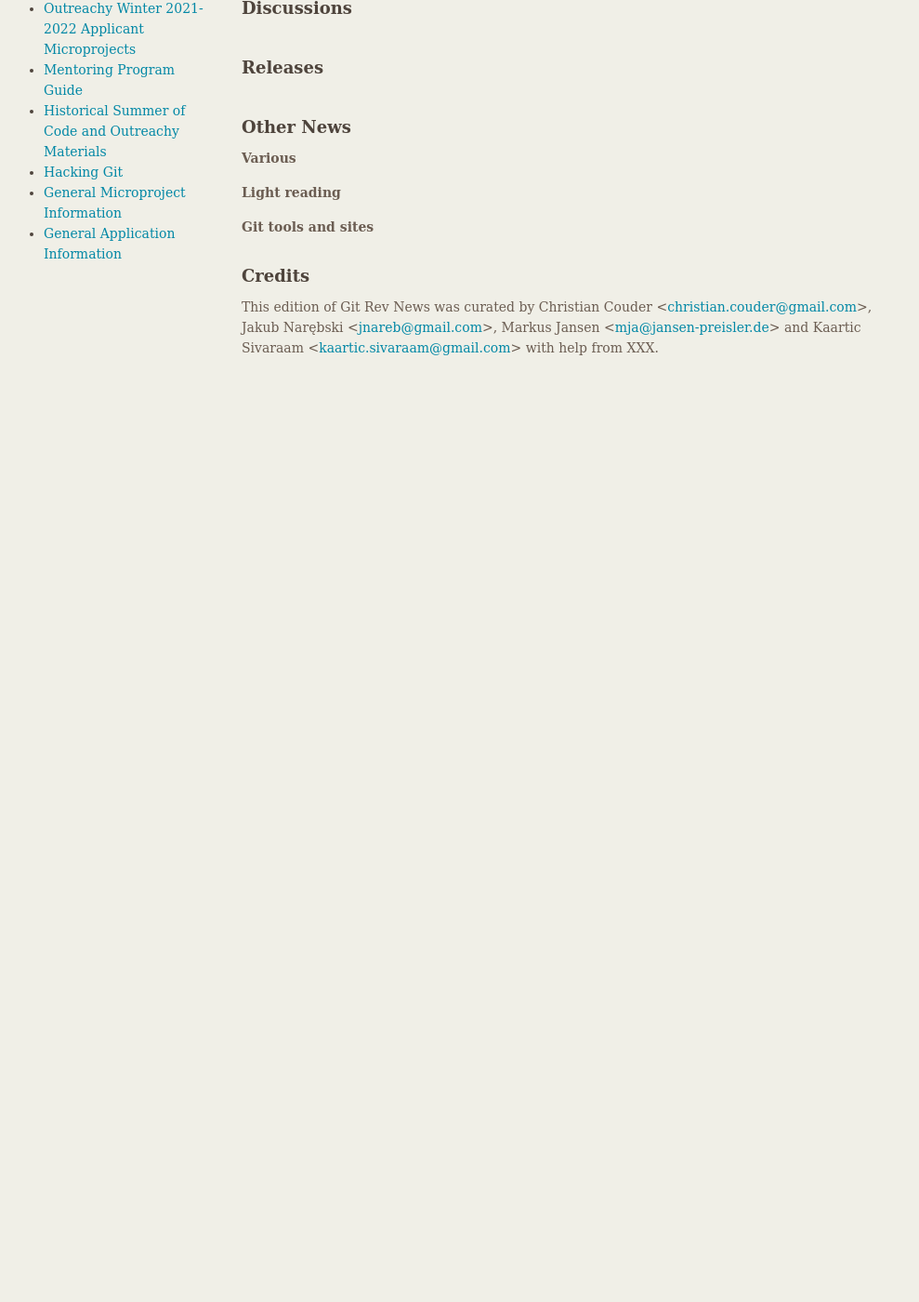
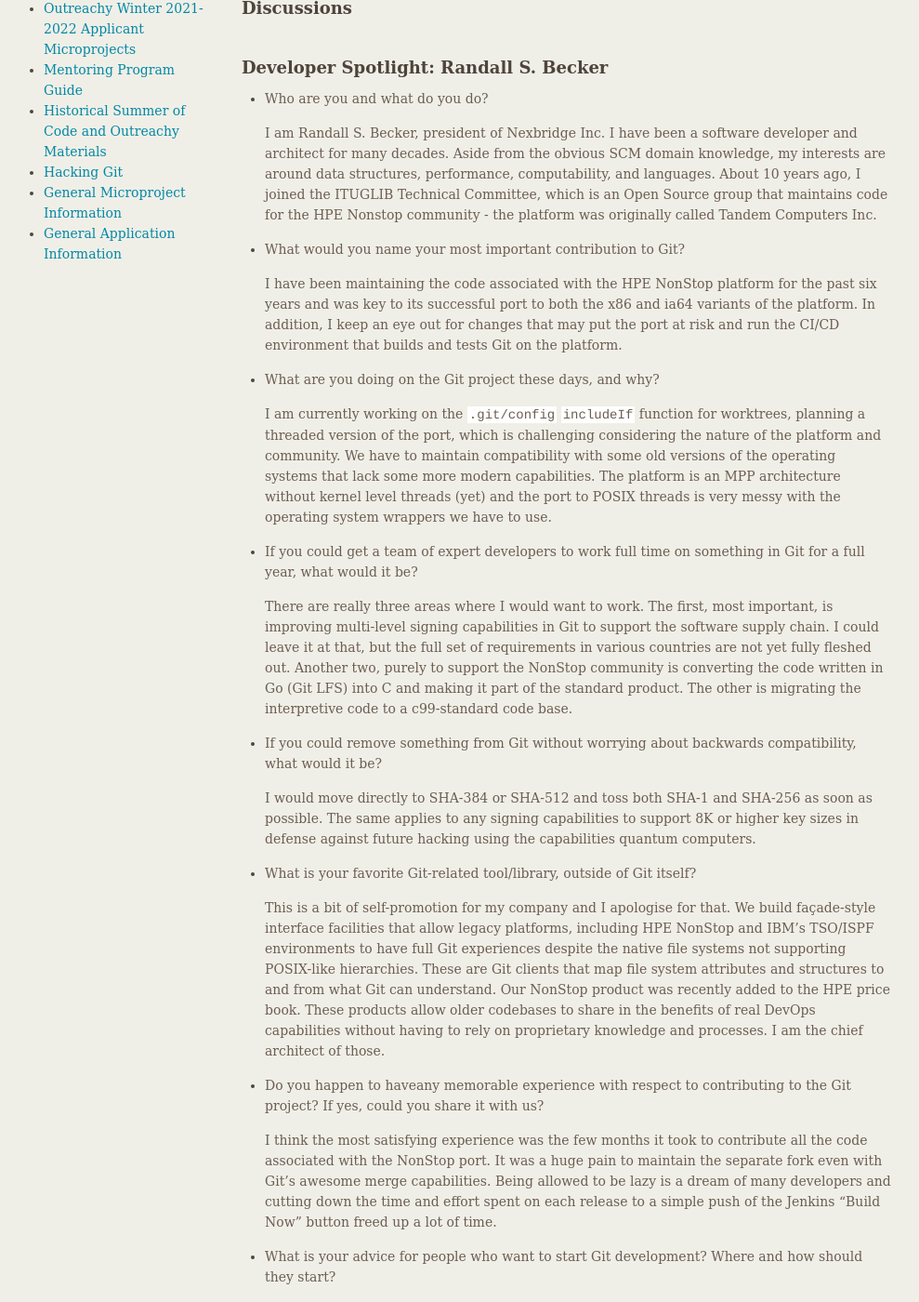
Before and after one commit to git/git.github.io, a Jekyll site: the page built from rev_news/drafts/edition-82.md, in a window 1280 px wide and 1400 px high, scrolled down 228 px. Shown: the whole window at 93% size, without its empty margins (149-1138 px from the left). Built offline with Jekyll 4.4.1, drawn with Linux system fonts in a browser that asks for light colours; before the commit the page ends 900 px from its top, so only the background shows below that; some of the changed text lies outside the part shown.

Commit message:
rn-82: add interview with Randall S. Becker

```diff
--- a/rev_news/drafts/edition-82.md
+++ b/rev_news/drafts/edition-82.md
@@ -29,9 +29,97 @@
 ### Support
 -->
 
-<!---
-## Developer Spotlight:
--->
+## Developer Spotlight: Randall S. Becker
+
+* Who are you and what do you do?
+
+  I am Randall S. Becker, president of Nexbridge Inc. I have been a
+  software developer and architect for many decades. Aside from the
+  obvious SCM domain knowledge, my interests are around data structures,
+  performance, computability, and languages. About 10 years ago, I joined
+  the ITUGLIB Technical Committee, which is an Open Source group that
+  maintains code for the HPE Nonstop community - the platform was
+  originally called Tandem Computers Inc.
+
+* What would you name your most important contribution to Git?
+
+  I have been maintaining the code associated with the HPE NonStop
+  platform for the past six years and was key to its successful port to
+  both the x86 and ia64 variants of the platform. In addition, I keep an
+  eye out for changes that may put the port at risk and run the CI/CD
+  environment that builds and tests Git on the platform.
+
+* What are you doing on the Git project these days, and why?
+
+  I am currently working on the `.git/config` `includeIf` function for
+  worktrees, planning a threaded version of the port, which is challenging
+  considering the nature of the platform and community. We have to
+  maintain compatibility with some old versions of the operating systems
+  that lack some more modern capabilities. The platform is an MPP
+  architecture without kernel level threads (yet) and the port to POSIX
+  threads is very messy with the operating system wrappers we have to use.
+
+* If you could get a team of expert developers to work full time on
+  something in Git for a full year, what would it be?
+
+  There are really three areas where I would want to work. The first, most
+  important, is improving multi-level signing capabilities in Git to
+  support the software supply chain. I could leave it at that, but the
+  full set of requirements in various countries are not yet fully fleshed
+  out. Another two, purely to support the NonStop community is converting
+  the code written in Go (Git LFS) into C and making it part of the standard
+  product. The other is migrating the interpretive code to a c99-standard
+  code base.
+
+* If you could remove something from Git without worrying about
+  backwards compatibility, what would it be?
+
+  I would move directly to SHA-384 or SHA-512 and toss both SHA-1 and
+  SHA-256 as soon as possible. The same applies to any signing
+  capabilities to support 8K or higher key sizes in defense against future
+  hacking using the capabilities quantum computers.
+
+* What is your favorite Git-related tool/library, outside of Git
+  itself?
+
+  This is a bit of self-promotion for my company and I apologise for that.
+  We build façade-style interface facilities that allow legacy platforms,
+  including HPE NonStop and IBM's TSO/ISPF environments to have full Git
+  experiences despite the native file systems not supporting POSIX-like
+  hierarchies. These are Git clients that map file system attributes and
+  structures to and from what Git can understand. Our NonStop product was
+  recently added to the HPE price book. These products allow older
+  codebases to share in the benefits of real DevOps capabilities without
+  having to rely on proprietary knowledge and processes. I am the chief
+  architect of those.
+
+* Do you happen to haveany memorable experience with respect to contributing
+  to the Git project? If yes, could you share it with us?
+
+  I think the most satisfying experience was the few months it took to
+  contribute all the code associated with the NonStop port. It was a huge
+  pain to maintain the separate fork even with Git's awesome merge
+  capabilities. Being allowed to be lazy is a dream of many developers and
+  cutting down the time and effort spent on each release to a simple push
+  of the Jenkins "Build Now" button freed up a lot of time.
+
+* What is your advice for people who want to start Git development?
+  Where and how should they start?
+
+  Learn about Merkel Trees and general data structures.
+
+  I am still learning when it comes to general functional contributions.
+  Watching how others contribute is really crucial if you have any hope of
+  your contribution being accepted.
+
+* If there's one tip you would like to share with other Git developers,
+  what would it be?
+
+  For every change you make, think about the security implications.
+  Think about what a hacker might do to compromise Git or an organisation
+  using Git before you move forward, no matter how good an idea it might
+  seem. The last thing you want is to have your contribution show up as a
+  Critical Vulnerability Exposure on the NIST database.
 
 ## Releases
 
```
